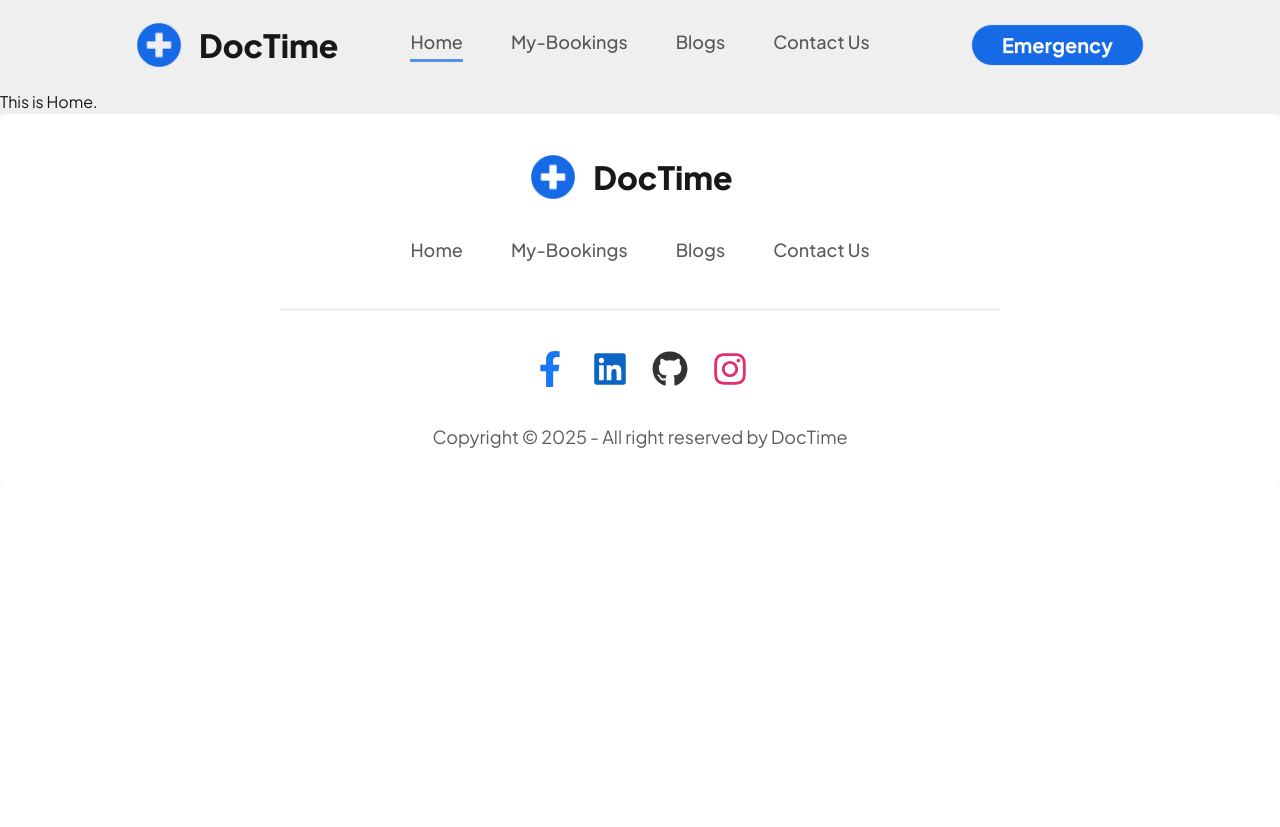
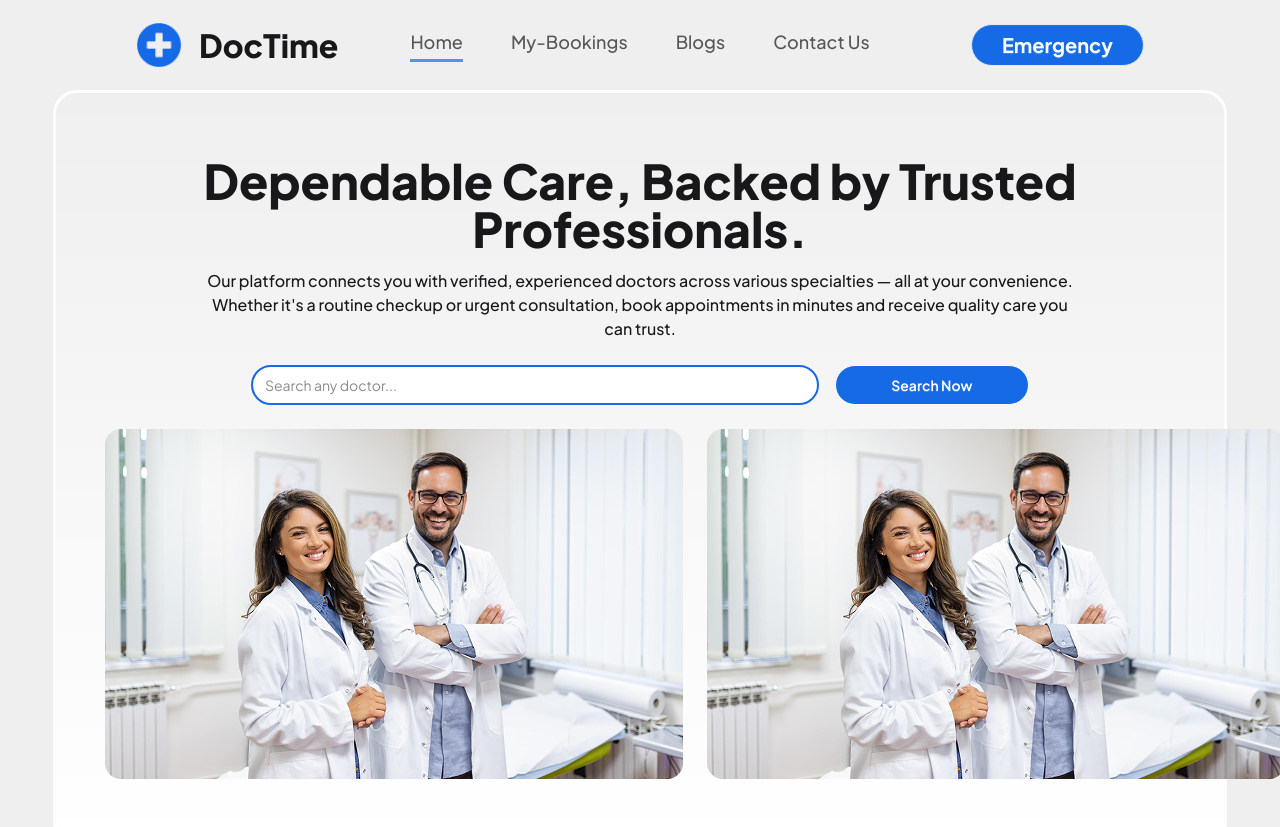
Before and after one commit to Shashuvo/DocTime, a React (Vite) app: page / in a window 1280 px wide. Shown: the top 827 px of the page. Before the commit the page ends 800 px from the top, so only its background shows below. Built offline with nearby package versions, Linux system fonts and the light colour scheme.

Commit message:
Banner Added

```diff
--- /dev/null
+++ b/src/Components/Banner/Banner.jsx
@@ -0,0 +1,26 @@
+import React from 'react';
+import bannerImg from '../../assets/banner-img-1.png'
+
+const Banner = () => {
+    return (
+        <div className='border-3 bg-linear-to-b from-[#FFFFFF]/0 to-[#FFFFFF]/100 border-white w-11/12 mx-auto rounded-3xl'>
+            {/* title and description */}
+            <div className='pt-8 lg:pt-16 w-3/4 mx-auto mb-6'>
+                <h1 className='font-extrabold text-2xl lg:text-5xl text-center mb-4'>Dependable Care, Backed by Trusted <br className='hidden' />Professionals.</h1>
+                <p className='font-medium text-center'>Our platform connects you with verified, experienced doctors across various specialties — all at your convenience. Whether it's a routine checkup or urgent consultation, book appointments in minutes and receive quality care you can trust.</p>
+            </div>
+            {/* search */}
+            <div className='w-2/3 mx-auto flex flex-col lg:flex-row gap-4 mb-6'>
+                <input type="text" placeholder="Search any doctor..." className="w-full input input-ghost bg-white rounded-3xl border-2 border-[#176AE5] focus:outline-[#176AE5] focus:border-2 focus:border-[#176AE5]" />
+                <button className="btn btn-outline w-full lg:w-1/4 rounded-3xl bg-[#176AE5] text-white hover:bg-white hover:text-[#176AE5] hover:border-2 hover:border-[#176AE5] ">Search Now</button>
+            </div>
+            {/* image */}
+            <div className='flex pb-[64px] w-11/12 mx-auto gap-6'>
+                <img src={bannerImg} alt="Banner Image" />
+                <img className='hidden md:block' src={bannerImg} alt="Banner Image" />
+            </div>
+        </div>
+    );
+};
+
+export default Banner;
--- a/src/Pages/Home/Home.jsx
+++ b/src/Pages/Home/Home.jsx
@@ -1,9 +1,10 @@
 import React from 'react';
+import Banner from '../../Components/Banner/Banner';
 
 const Home = () => {
     return (
         <div>
-            <h1>This is Home.</h1>
+            <Banner></Banner>
         </div>
     );
 };
```
